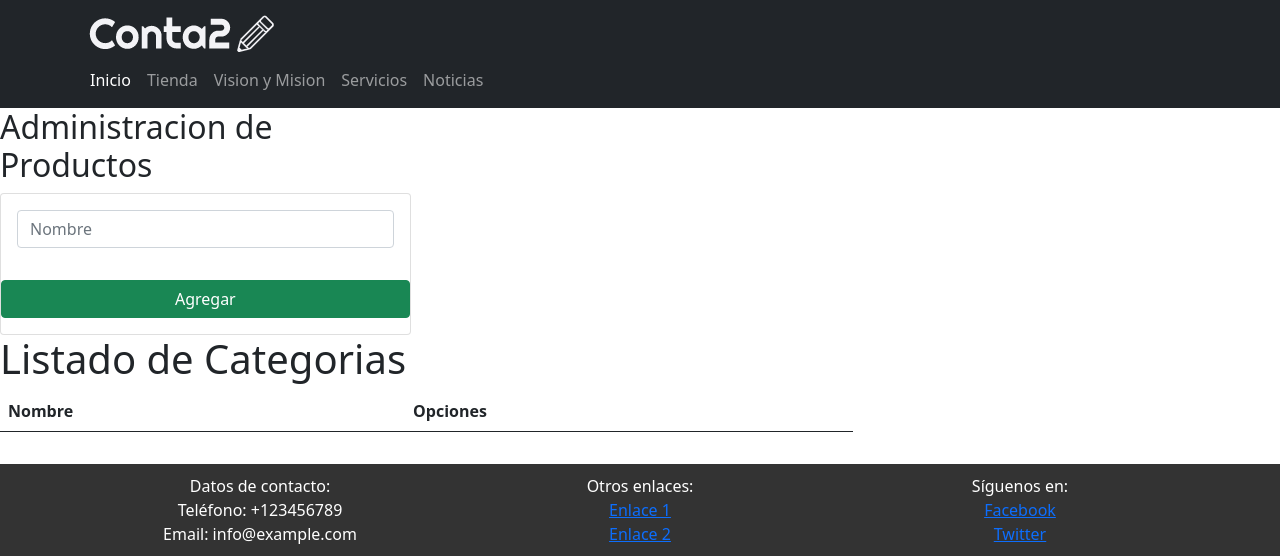
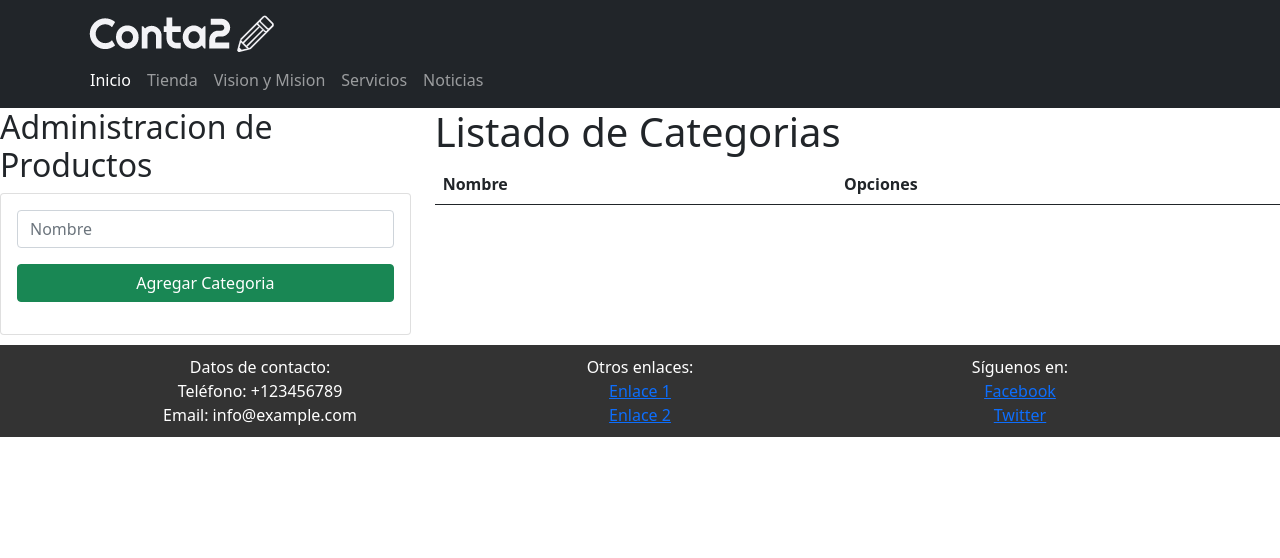
Before and after one commit to xKakashixpy/paginaweb2, a Django app: page /CatCrud/ in a window 1280 px wide. Shown: the top 558 px of the page. Run offline with Django 4.2, Linux system fonts and the light colour scheme; data that the repository does not hold is empty; some libraries are stand-ins or nearby versions.

Commit message:
CRUD categoria

```diff
--- a/Paginaweb2/core/templates/core/CatCrud.html
+++ b/Paginaweb2/core/templates/core/CatCrud.html
@@ -12,14 +12,15 @@
                         <input type="text" id="txtNombre" name="txtNombre" class="form-control" placeholder="Nombre" required>
                     </div>
 
-                    </div>
+
                     <div class="form-group d-grid gap-2 mb-3">
-                        <button type="submit" class="btn btn-success text-white">Agregar</button>
+                        <button type="submit" class="btn btn-success text-white">Agregar Categoria</button>
                     </div>
                 </form>
             </div>
         </div>
     </div>
+
 
     <div class="col-sm12 col-md-6 col-lg-8 col-xl-8">
         <h1>Listado de Categorias</h1>
```
